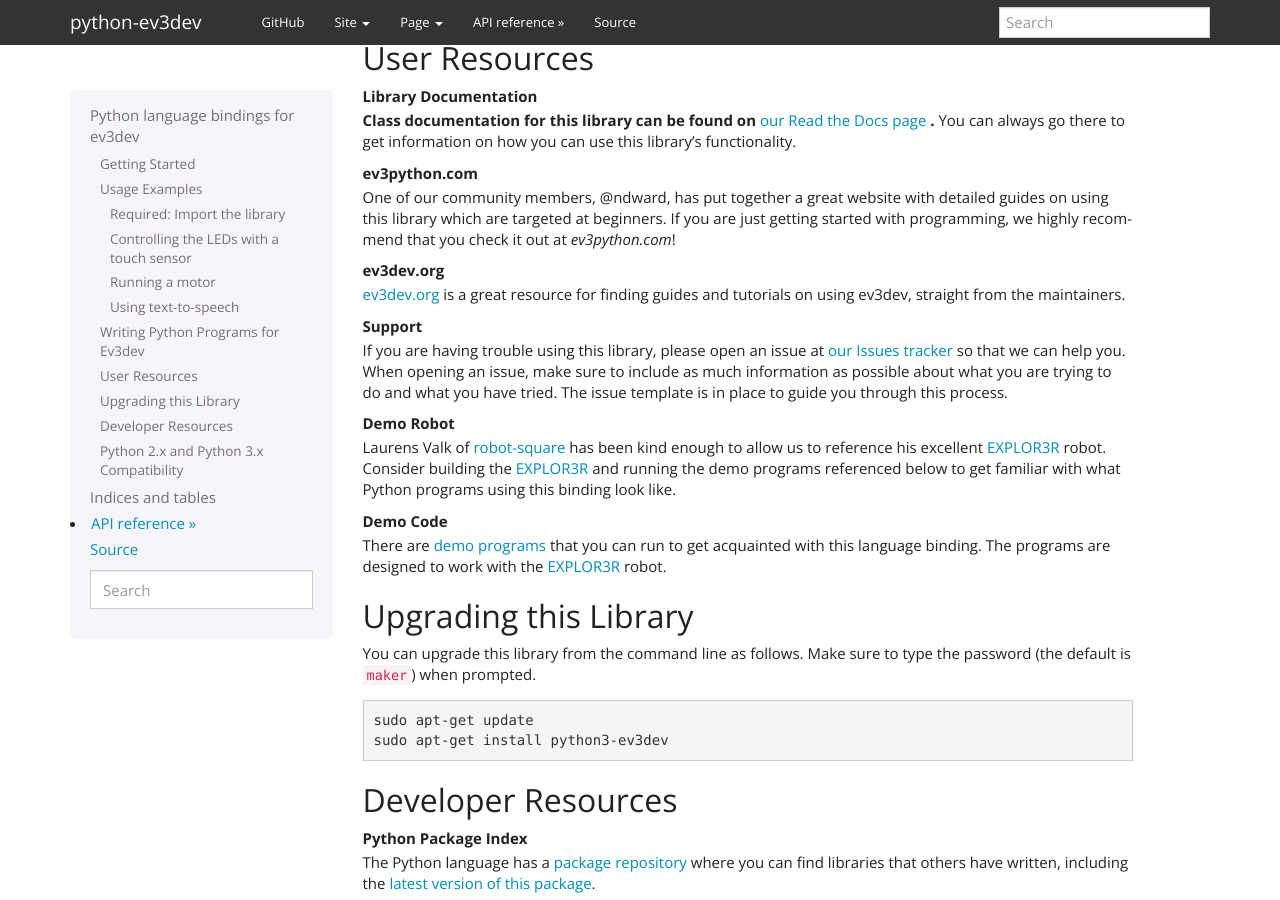
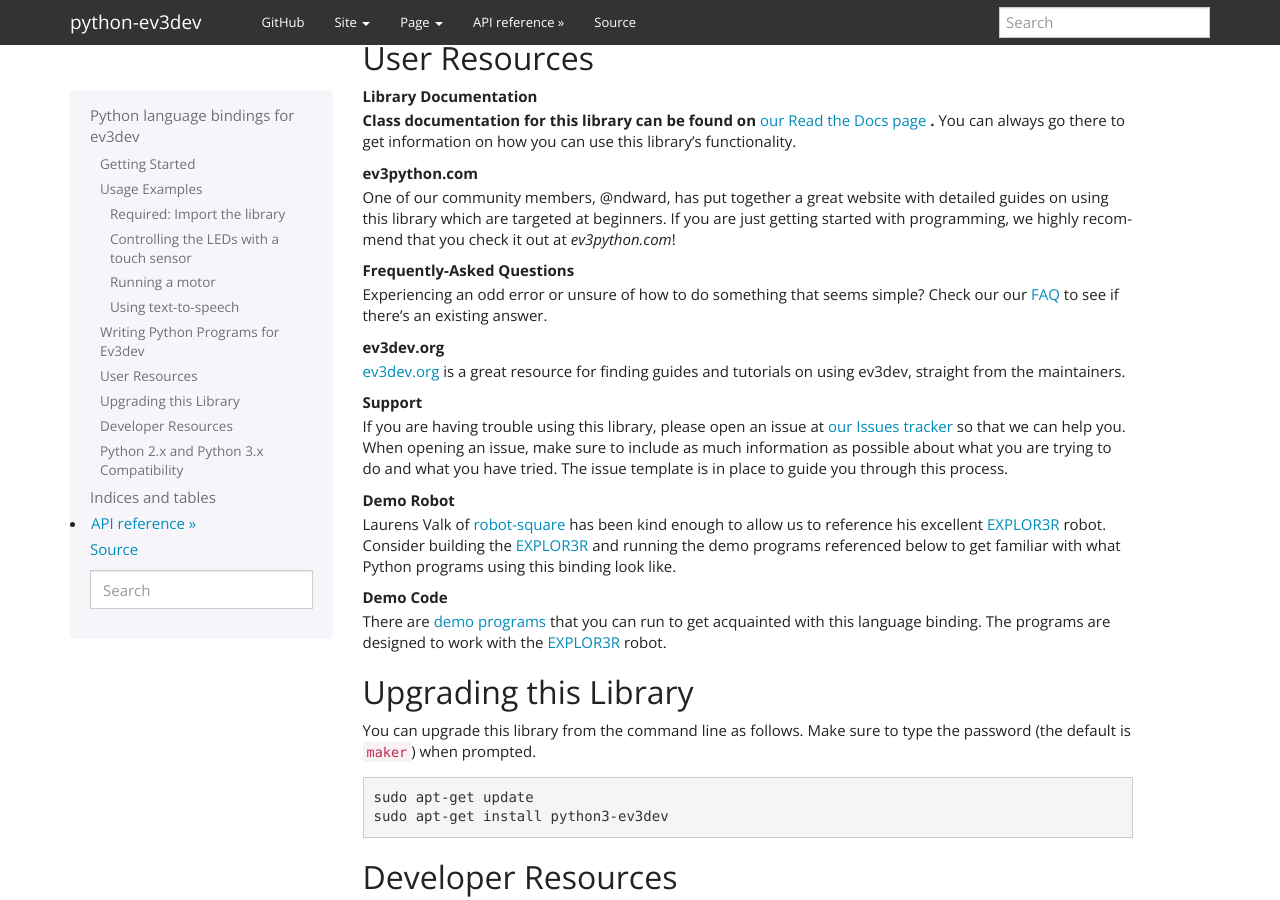
Before and after one commit to ev3dev/ev3dev-lang-python, a Sphinx documentation site: the page built from docs/index.rst, in a window 1280 px wide and 900 px high, scrolled down 1908 px. Built offline with Sphinx 7.4.7, drawn with Linux system fonts in a browser that asks for light colours; some of the changed text lies outside the part shown.

Commit message:
Fix missing letter and add FAQ section to README (#247)

```diff
--- a/README.rst
+++ b/README.rst
@@ -92,6 +92,8 @@
 On the large EV3 motor, these equate to one tick per degree, so this is 500
 degress per second.
 
+
+
 Using text-to-speech
 ~~~~~~~~~~~~~~~~~~~~
 
@@ -138,6 +140,10 @@
     with detailed guides on using this library which are targeted at beginners.
     If you are just getting started with programming, we highly recommend
     that you check it out at `ev3python.com`!
+
+Frequently-Asked Questions
+    Experiencing an odd error or unsure of how to do something that seems
+    simple? Check our our `FAQ`_ to see if there's an existing answer.
 
 ev3dev.org
     `ev3dev.org`_ is a great resource for finding guides and tutorials on
@@ -212,6 +218,7 @@
 .. _our Read the Docs page: http://python-ev3dev.readthedocs.org/en/latest/
 .. _source repository for the generic API: ev3dev-lang_
 .. _ev3python.com: http://ev3python.com/
+.. _FAQ: http://python-ev3dev.readthedocs.io/en/latest/faq.html
 .. _ev3dev-lang: https://github.com/ev3dev/ev3dev-lang
 .. _ev3dev-lang-python: https://github.com/rhempel/ev3dev-lang-python
 .. _our Issues tracker: https://github.com/rhempel/ev3dev-lang-python/issues
--- a/docs/faq.rst
+++ b/docs/faq.rst
@@ -1,4 +1,4 @@
-requently-Asked Questions
+Frequently-Asked Questions
 ==========================
 
 My script works when launched as ``python3 script.py`` but exits immediately or throws an error when launched from Brickman or as ``./script.py``
```
